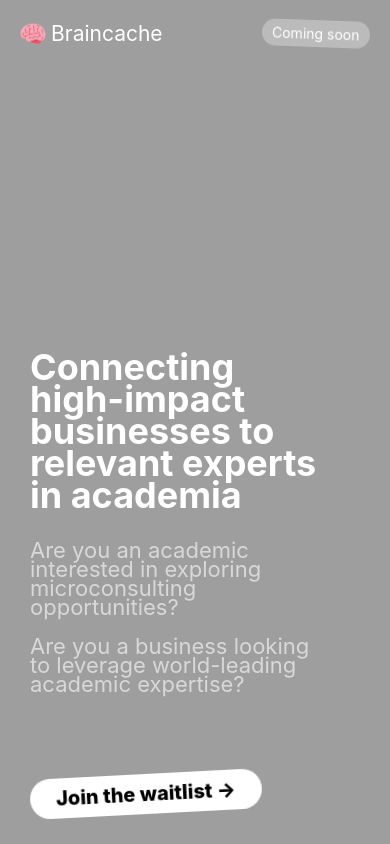
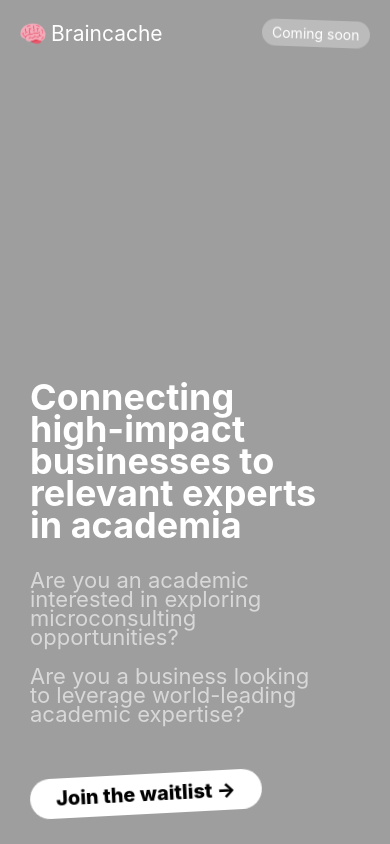
Before and after one commit to agora-inc/braincache, a React (Create React App) app in the folder ui/: page / in a window 390 px wide. Built offline with nearby package versions, Linux system fonts and the light colour scheme.

Commit message:
temp fix for background on mobile

```diff
--- a/ui/src/App.css
+++ b/ui/src/App.css
@@ -9,6 +9,11 @@
   background-size: 2235px 1177px;
   background-position: top center;
   background-repeat: no-repeat;
+}
+
+.App.mobile {
+  background-color: black;
+  background-size: cover;
 }
 
 a {
@@ -125,11 +130,11 @@ a {
   padding: 10px 30px;
   border-radius: 40px;
   font-weight: 800;
-  margin-top: 50px;
+  margin-top: 60px;
 }
 
 .main-button.mobile {
   font-size: 20px;
   padding: 8px 26px;
-  margin-top: 60px;
+  margin-top: 30px;
 }
--- a/ui/src/App.tsx
+++ b/ui/src/App.tsx
@@ -14,7 +14,7 @@ const App = () => {
 
   return (
     <motion.div
-      className="App"
+      className={classname("App")}
       initial={{ opacity: 0 }}
       animate={{ opacity: 1 }}
       transition={{ duration: 0.8 }}
```
